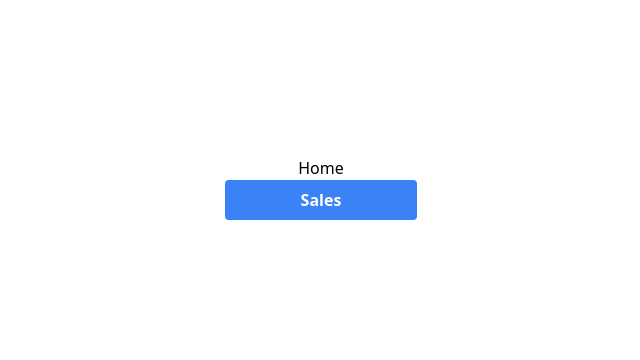
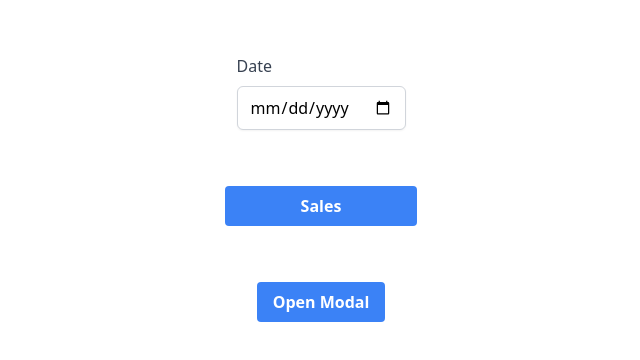
Before and after one commit to cedric-marchal/hrnet, a React (Vite) app: page / in a window 1280 px wide. Shown: the part 212-572 px from the top of the page, without its empty margins (319-959 px from the left). Built offline with nearby package versions, Linux system fonts and the light colour scheme.

Commit message:
Ajouter un sélecteur de date et une modal

```diff
--- a/src/App.tsx
+++ b/src/App.tsx
@@ -12,5 +12,3 @@ function App() {
 }
 
 export default App;
-
-// <Route path="about" element={<About />} />
--- a/src/pages/Home.tsx
+++ b/src/pages/Home.tsx
@@ -1,6 +1,11 @@
+import { useState } from "react";
+import { DatePicker } from "../plugins/DatePicker";
+import { Modal } from "../plugins/Modal";
 import { SelectMenu } from "../plugins/SelectMenu";
 
 export const Home = () => {
+  const [isModalOpen, setIsModalOpen] = useState(false);
+
   const options = [
     { label: "Sales", value: "sales" },
     { label: "Marketing", value: "marketing" },
@@ -10,9 +15,26 @@ export const Home = () => {
   ];
 
   return (
-    <main className="flex flex-col items-center justify-center w-full h-screen">
-      <h1>Home</h1>
-      <SelectMenu options={options} />
+    <main className="flex flex-col items-center justify-center w-full h-screen gap-14">
+      <div>
+        <DatePicker name="date" label="Date" />
+      </div>
+
+      <div>
+        <SelectMenu options={options} />
+      </div>
+
+      <div>
+        <Modal isOpen={isModalOpen} onClose={() => setIsModalOpen(false)}>
+          <div>Ceci est le contenu de la modal</div>
+        </Modal>
+        <button
+          onClick={() => setIsModalOpen(true)}
+          className="px-4 py-2 font-bold text-white bg-blue-500 rounded hover:bg-blue-700"
+        >
+          Open Modal
+        </button>
+      </div>
     </main>
   );
 };
--- /dev/null
+++ b/src/plugins/DatePicker.tsx
@@ -0,0 +1,30 @@
+import { ChangeEvent, useState } from "react";
+
+interface DatePickerProps {
+  name: string;
+  label: string;
+}
+
+export const DatePicker = ({ name, label }: DatePickerProps) => {
+  const [selectedDate, setSelectedDate] = useState<Date | null>(null);
+
+  const handleDateChange = (event: ChangeEvent<HTMLInputElement>) => {
+    setSelectedDate(new Date(event.target.value));
+  };
+
+  return (
+    <div className="flex flex-col gap-2">
+      <label htmlFor={name} className="text-gray-700">
+        {label}
+      </label>
+      <input
+        type="date"
+        name={name}
+        id={name}
+        value={selectedDate ? selectedDate.toISOString().split("T")[0] : ""}
+        onChange={handleDateChange}
+        className="px-3 py-2 border border-gray-300 rounded-md shadow-sm focus:outline-none focus:ring-2 focus:ring-indigo-500"
+      />
+    </div>
+  );
+};
--- /dev/null
+++ b/src/plugins/Modal.tsx
@@ -0,0 +1,44 @@
+// Modal.tsx
+import { PropsWithChildren, useEffect } from "react";
+
+interface ModalProps {
+  isOpen: boolean;
+  onClose: () => void;
+}
+
+export const Modal = ({
+  isOpen,
+  onClose,
+  children,
+}: PropsWithChildren<ModalProps>) => {
+  // Gérer le verrouillage du défilement du fond lors de l'affichage de la modal
+  useEffect(() => {
+    if (isOpen) {
+      document.body.style.overflow = "hidden";
+    }
+
+    return () => {
+      document.body.style.overflow = "unset";
+    };
+  }, [isOpen]);
+
+  if (!isOpen) return null;
+
+  return (
+    <div
+      className="fixed inset-0 z-50 flex overflow-auto bg-gray-400 "
+      onClick={onClose}
+    >
+      <div
+        className="relative flex items-center justify-between w-full max-w-md m-auto bg-white rounded-lg p-14"
+        onClick={(e) => e.stopPropagation()} // Empêche le clic de se propager au div parent et de fermer la modal
+      >
+        {children}
+
+        <span className="p-4 cursor-pointer" onClick={onClose}>
+          X
+        </span>
+      </div>
+    </div>
+  );
+};
```
